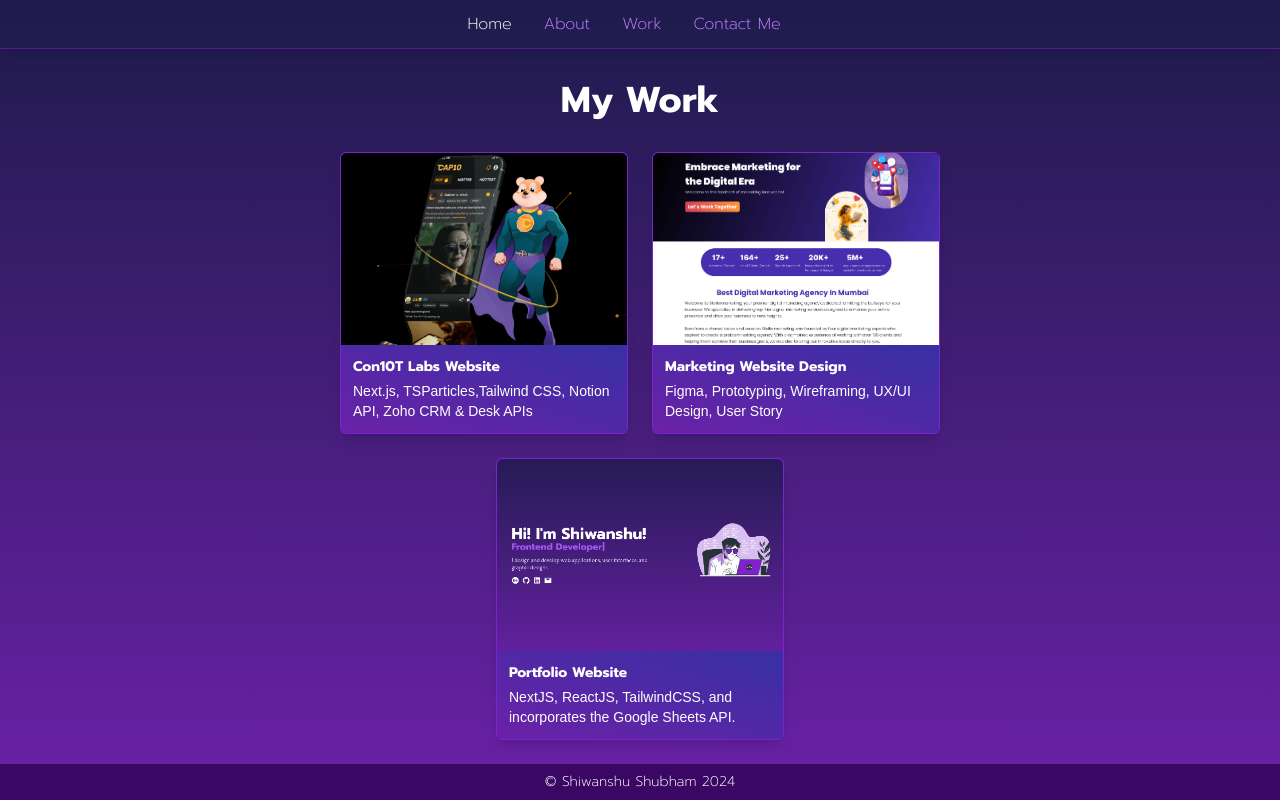
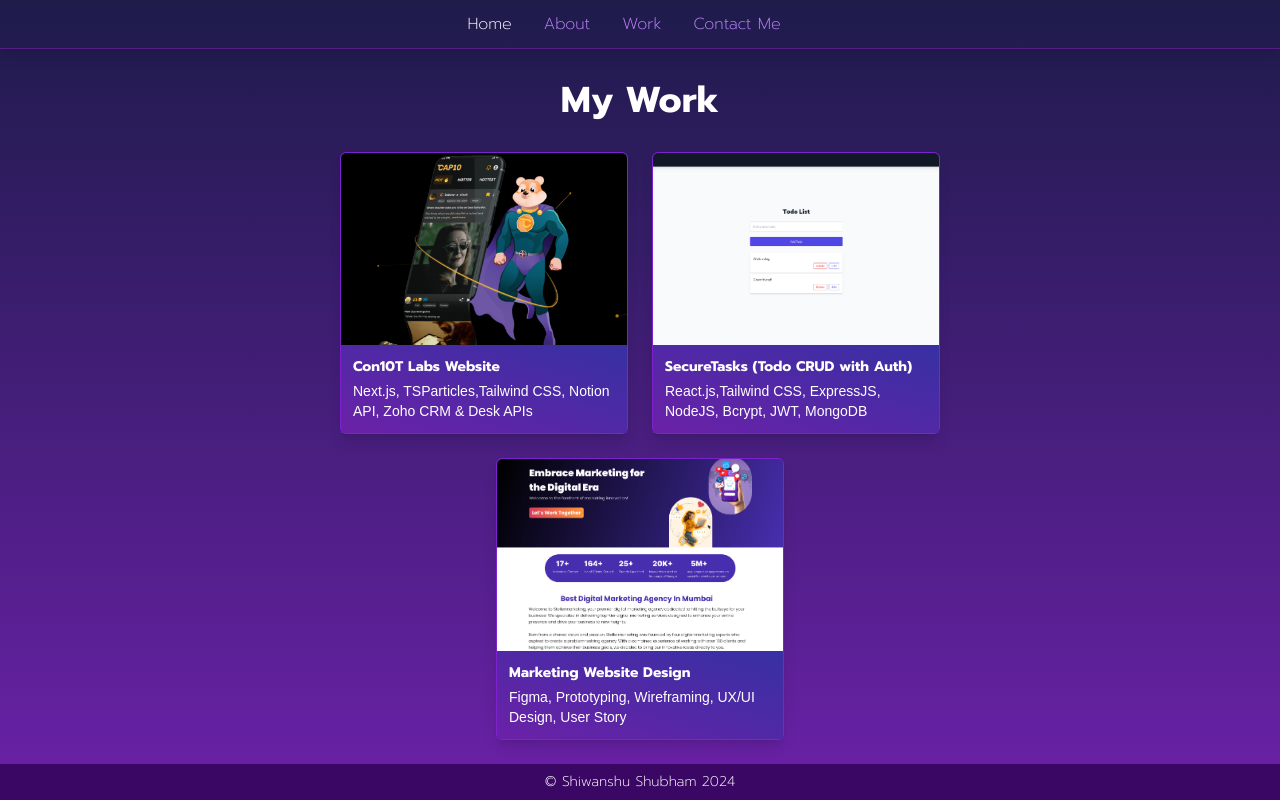
Before and after one commit to shiwanshudev/portfolio2023, a Next.js app: page /work in a window 1280 px wide. Built offline with nearby package versions, Linux system fonts and the light colour scheme; a web font is replaced by a local one.

Commit message:
Update project and next version

```diff
--- a/src/app/work/page.tsx
+++ b/src/app/work/page.tsx
@@ -11,18 +11,25 @@ export default function About() {
       src: "/images/project2.png",
     },
     {
+      link: "https://todo-with-auth-six.vercel.app/",
+      name: "SecureTasks (Todo CRUD with Auth)",
+      description:
+        "React.js,Tailwind CSS, ExpressJS, NodeJS, Bcrypt, JWT, MongoDB",
+      src: "/images/project4.png",
+    },
+    {
       link: "https://www.figma.com/design/2Ng2OS9TLYmpsKuDmWG7KL/Shiwanshu---UI-Portfolio?node-id=0-1&t=cjeMhVM2WvBUFEyT-1",
       name: "Marketing Website Design",
       description: "Figma, Prototyping, Wireframing, UX/UI Design, User Story",
       src: "/images/project3.png",
     },
-    {
-      link: "https://shiwanshudev.vercel.app/",
-      name: "Portfolio Website",
-      description:
-        "     NextJS, ReactJS, TailwindCSS, and incorporates the Google Sheets API.",
-      src: "/images/project1.png",
-    },
+    // {
+    //   link: "https://shiwanshudev.vercel.app/",
+    //   name: "Portfolio Website",
+    //   description:
+    //     "     NextJS, ReactJS, TailwindCSS, and incorporates the Google Sheets API.",
+    //   src: "/images/project1.png",
+    // },
   ];
   return (
     <div className="mx-auto container text-center px-5 lg:px-48">
```
Also changed, not shown: public/images/project4.png (added), 1 other file (tests, documents, lock files or other folders).
